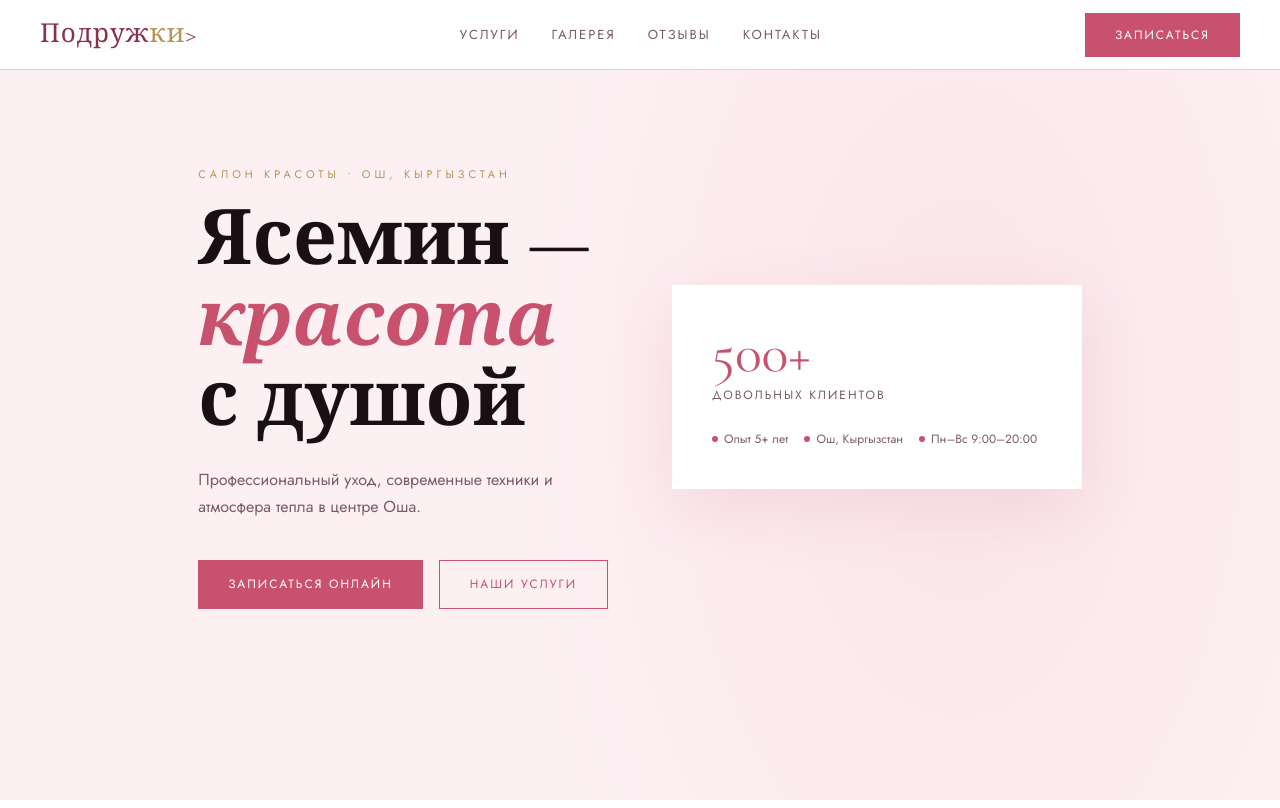
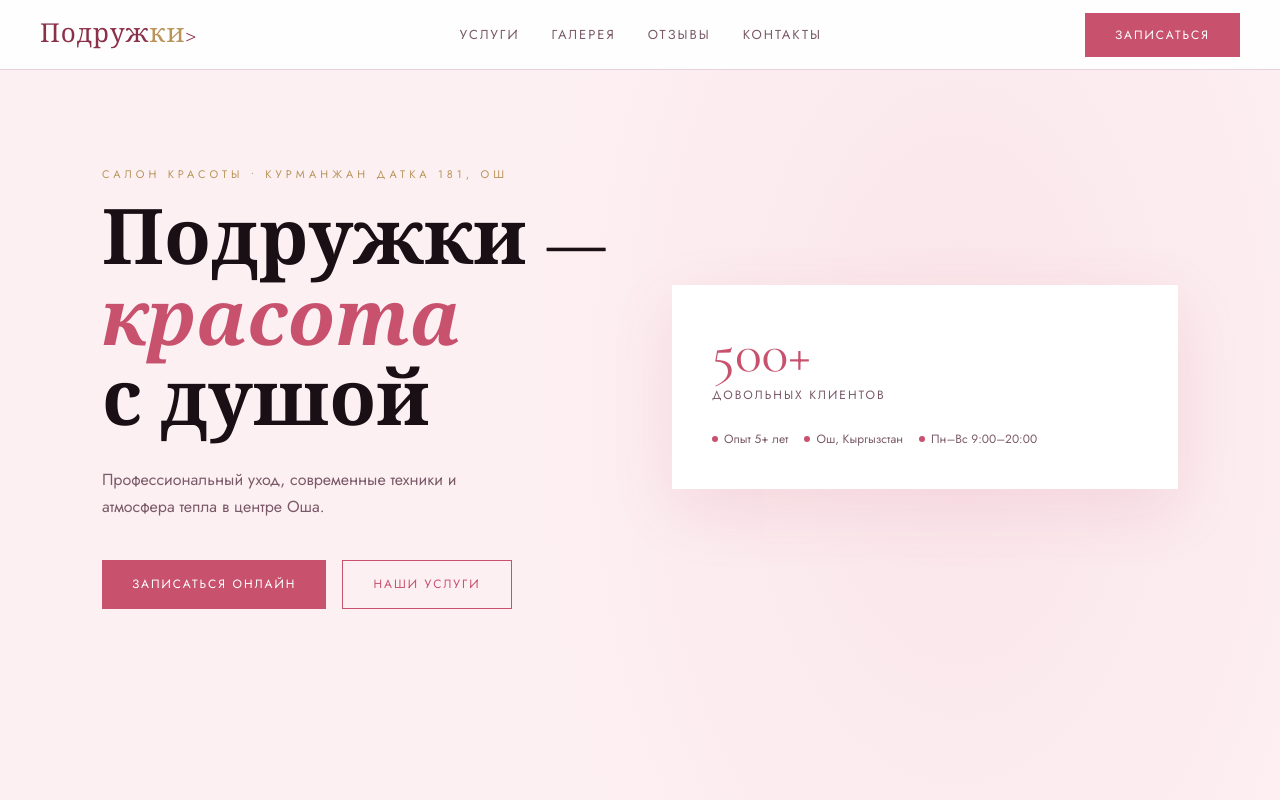
Before and after one commit to iasemin005-arch/yasemin_salon, a Django app: page / in a window 1280 px wide. Shown: the top 808 px of the page. Run offline with Django 5.2, Linux system fonts and the light colour scheme; data comes from the database, SQL or seed files in the repository; data that the repository does not hold is empty.

Commit message:
Update salon details in home.html

```diff
--- a/templates/salon/home.html
+++ b/templates/salon/home.html
@@ -5,8 +5,8 @@
   <meta charset="UTF-8">
   <meta name="viewport" content="width=device-width, initial-scale=1.0">
   <title> Подружки — Салон красоты в Оше</title>
-  <meta name="description" content="Ясемин — профессиональный салон красоты в Оше. Стрижки, окрашивание, маникюр, макияж. Онлайн запись.">
-  <meta name="keywords" content="салон красоты Ош, Ясемин салон, маникюр Ош, стрижки Ош, яsemin salon">
+  <meta name="description" content="Подружки — профессиональный салон красоты в Оше. Стрижки, окрашивание, маникюр, макияж. Онлайн запись.">
+  <meta name="keywords" content="салон красоты Ош, Подружки салон, маникюр Ош, стрижки Ош, яsemin salon">
   <link rel="stylesheet" href="{% static 'css/style.css' %}">
 </head>
 <body>
@@ -28,8 +28,8 @@
 <section class="hero">
   <div class="hero-inner">
     <div class="hero-text">
-      <p class="hero-eyebrow">Салон красоты • Ош, Кыргызстан</p>
-      <h1 class="hero-title">Ясемин —<br><em>красота</em><br>с душой</h1>
+      <p class="hero-eyebrow">Салон красоты • Курманжан Датка 181, Ош</p>
+      <h1 class="hero-title">Подружки —<br><em>красота</em><br>с душой</h1>
       <p class="hero-subtitle">Профессиональный уход, современные техники и атмосфера тепла в центре Оша.</p>
       <div class="hero-actions">
         <button class="btn btn-primary" onclick="document.getElementById('booking').scrollIntoView({behavior:'smooth'})">Записаться онлайн</button>
@@ -153,8 +153,8 @@
       <div class="booking-info">
         <h3>Контакты</h3>
         <ul class="booking-info-list">
-          <li><span>📍</span><span>г. Ош, ул. [Ваш адрес]</span></li>
-          <li><span>📞</span><span>+996 XXX XXX XXX</span></li>
+          <li><span>📍</span><span>Курманжан Датка 181, Ош</span></li>
+          <li><span>📞</span><span>+996 225220004</span></li>
           <li><span>📱</span><span>WhatsApp / Telegram</span></li>
           <li><span>🕐</span><span>Пн–Вс: 9:00 – 20:00</span></li>
           <li><span>💳</span><span>Наличные и карта онлайн</span></li>
```
